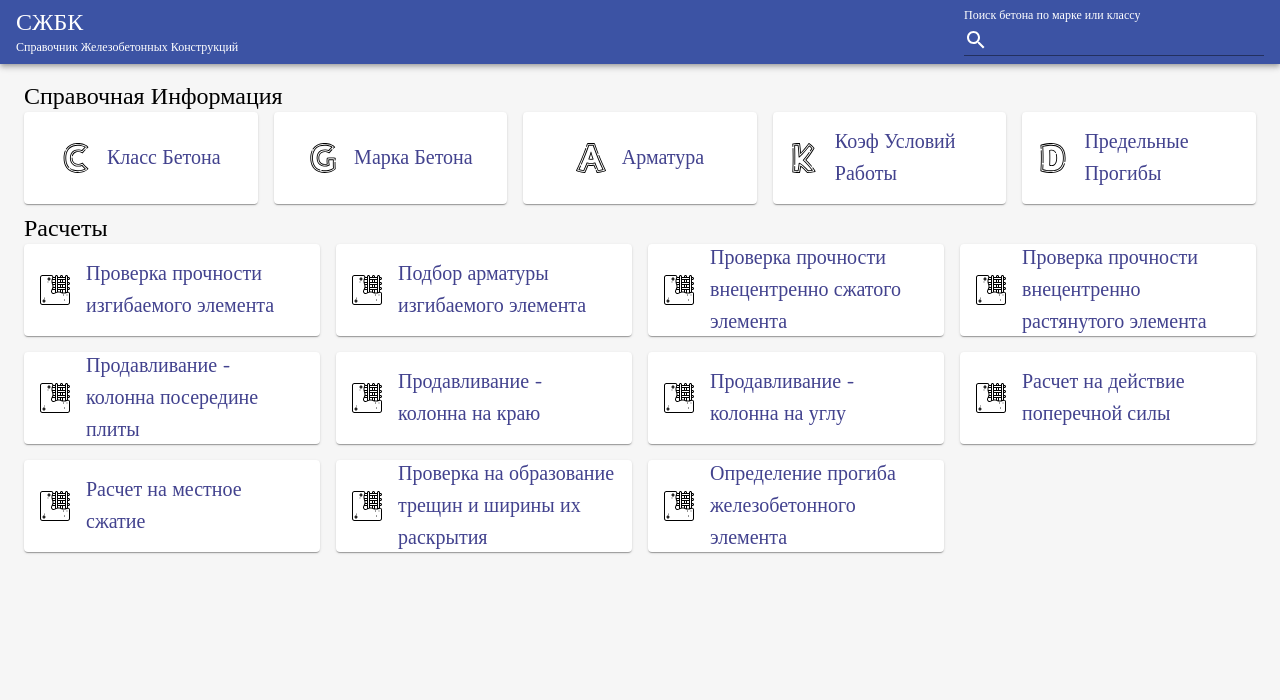
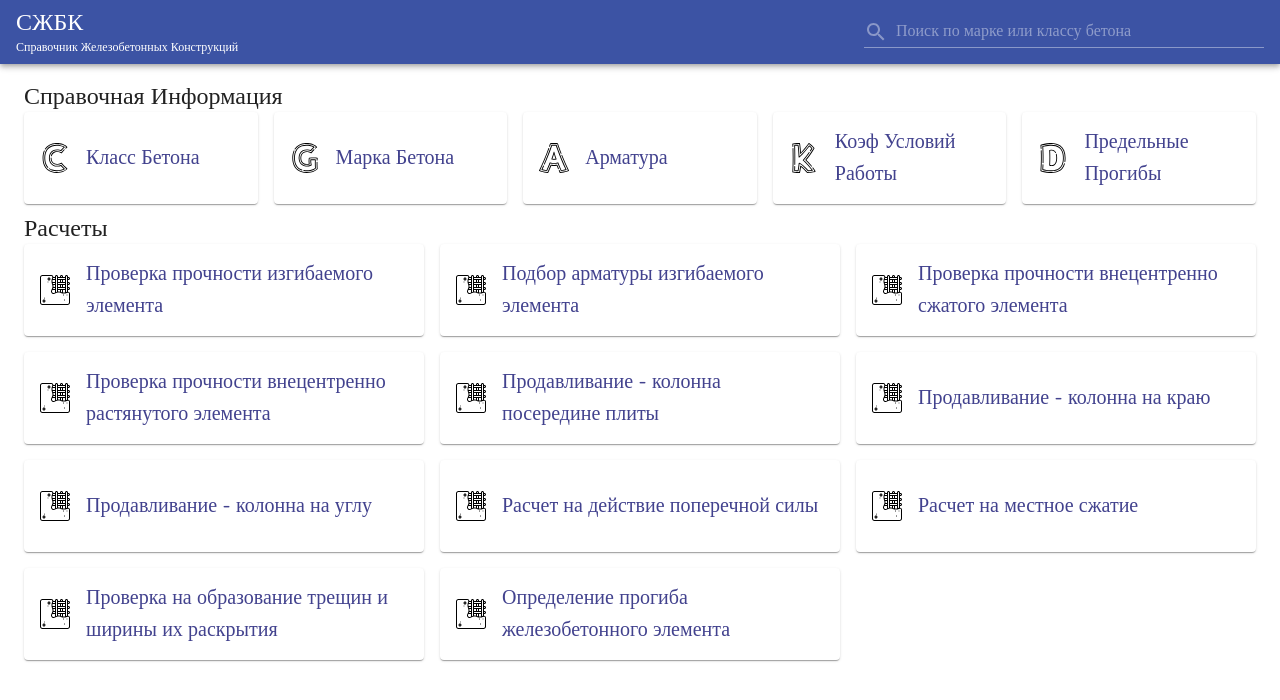
Before and after one commit to aleksandra-tedeeva/concrete-handbook, a React (Create React App) app: page / in a window 1280 px wide. Shown: the top 700 px of the page. Built offline with nearby package versions, Linux system fonts and the light colour scheme.

Commit message:
switched search to autocomplete

```diff
--- a/src/components/AppBar/index.tsx
+++ b/src/components/AppBar/index.tsx
@@ -9,6 +9,7 @@ import { useState } from 'react';
 import { useNavigate } from 'react-router-dom';
 import { Stack } from '@mui/material';
 import Searchbar from '../Search/searchbar';
+import SearchAutocomplete from '../SearchAutocomplete/SearchAutocomplete';
 const AppBar = () => {
   const [anchorElNav, setAnchorElNav] = useState<null | HTMLElement>(null);
   const [value, setValue] = useState('');
@@ -87,7 +88,8 @@ const AppBar = () => {
             padding: '0px 16px'
           }}
         >
-          <Searchbar value={value} setValue={setValue} sx={{ maxWidth: '300px', color: 'white' }} />
+          <SearchAutocomplete />
+          {/* <Searchbar value={value} setValue={setValue} sx={{ maxWidth: '300px', color: 'white' }} /> */}
         </Box>
       </Toolbar>
     </MuiAppBar>
--- a/src/components/CardLink/index.tsx
+++ b/src/components/CardLink/index.tsx
@@ -1,11 +1,11 @@
 import {
   Card,
-  CardContent,
   Stack,
   SvgIconProps,
   Theme,
   Typography,
   styled,
+  useMediaQuery,
   useTheme
 } from '@mui/material';
 import { Link } from 'react-router-dom';
@@ -17,6 +17,7 @@ export interface CardLinkProps {
 }
 
 export default function CardLink({ name, link, Icon }: CardLinkProps) {
+  const isMobile = useMediaQuery((theme: Theme) => theme.breakpoints.down('md'));
   const { palette } = useTheme();
   const iconColor = palette.secondary.main;
 
@@ -41,12 +42,12 @@ export default function CardLink({ name, link, Icon }: CardLinkProps) {
           direction="row"
           spacing={2}
           alignItems="center"
-          justifyContent="center"
+          justifyContent="flex-start"
           textAlign="left"
           sx={(theme) => ({
             textDecoration: 'none',
             color: theme.palette.secondary.main,
-            height: '60px'
+            height: isMobile ? '30px' : '60px'
           })}
         >
           {Icon && (
@@ -58,7 +59,7 @@ export default function CardLink({ name, link, Icon }: CardLinkProps) {
               }}
             />
           )}
-          <Typography variant="h6">{name}</Typography>
+          <Typography variant={isMobile ? 'body1' : 'h6'}>{name}</Typography>
         </Stack>
       </Card>
     </StyledLink>
--- /dev/null
+++ b/src/components/SearchAutocomplete/SearchAutocomplete.tsx
@@ -0,0 +1,58 @@
+import { Autocomplete, InputAdornment, TextField } from '@mui/material';
+import { useAppSelector } from '../../store/hooks';
+import SearchListItem from './SearchListItem';
+import { Search } from '@mui/icons-material';
+
+export default function SearchAutocomplete() {
+  // const { headers: reinforcementHeaders } = useAppSelector((state) => state.reinforcement);
+  const { headers: concreteMarkHeaders } = useAppSelector((state) => state.mark);
+  const { headers: concreteClassHeaders } = useAppSelector((state) => state.class);
+
+  // const rHeaders = reinforcementHeaders.map((header) => ({ label: header, type: 'reinforcement' }));
+  const mHeaders = concreteMarkHeaders.map((header) => ({ label: header, type: 'mark' }));
+  const cHeaders = concreteClassHeaders.map((header) => ({ label: header, type: 'class' }));
+
+  const allHeaders = [...mHeaders, ...cHeaders];
+
+  const handleSelect = (event: any) => {
+    console.log(event.target.value);
+  };
+
+  return (
+    <Autocomplete
+      freeSolo
+      id="combo-box-demo"
+      options={allHeaders}
+      sx={{
+        width: 400,
+        '.MuiAutocomplete-endAdornment': {
+          color: 'white'
+        }
+      }}
+      renderInput={(params) => (
+        <TextField
+          variant="standard"
+          {...params}
+          placeholder="Поиск по марке или классу бетона"
+          InputProps={{
+            ...params.InputProps,
+            sx: {
+              color: 'rgba(255,255,255,1)',
+              ':before': { borderBottomColor: 'rgba(255,255,255,.4)' },
+              ':after': {
+                borderBottomColor: 'white'
+              }
+            },
+            startAdornment: (
+              <InputAdornment position="start" sx={{ color: 'rgba(255,255,255,.4)' }}>
+                <Search />
+              </InputAdornment>
+            )
+          }}
+        />
+      )}
+      renderOption={(props, option) => <SearchListItem props={props} option={option} />}
+      onSelect={handleSelect}
+    />
+  );
+}
--- /dev/null
+++ b/src/components/SearchAutocomplete/SearchListItem.tsx
@@ -0,0 +1,26 @@
+import { ListItemIcon, ListItemText, MenuItem, Typography } from '@mui/material';
+import IconC from '../../icons/icon-c';
+import IconG from '../../icons/icon-g';
+
+export interface SearchListItemProps {
+  props: React.HTMLAttributes<HTMLLIElement>;
+  option: { label: string; type: string };
+}
+
+export default function SearchListItem({ props, option }: SearchListItemProps) {
+  return (
+    <MenuItem>
+      <ListItemIcon>
+        {option.type === 'mark' ? (
+          <IconG sx={{ width: '16px', height: '16px' }} />
+        ) : (
+          <IconC sx={{ width: '16px', height: '16px' }} />
+        )}
+      </ListItemIcon>
+      <ListItemText>{option.label}</ListItemText>
+      <Typography variant="body2" color="text.secondary">
+        {option.type === 'mark' ? 'Марка бетона' : 'Класс бетона'}
+      </Typography>
+    </MenuItem>
+  );
+}
--- a/src/pages/Home/index.tsx
+++ b/src/pages/Home/index.tsx
@@ -1,26 +1,28 @@
-import { Grid, Stack, Typography } from '@mui/material';
+import { Grid, Stack, Theme, Typography, useMediaQuery } from '@mui/material';
 import { calculationMenuItems, menuItems } from '../../constants/menu-items';
 import CardLink from '../../components/CardLink';
 
 const Home = () => {
+  const isMobile = useMediaQuery((theme: Theme) => theme.breakpoints.down('md'));
+
   return (
     <Stack mt={2}>
-      <Typography variant="h5" align="left">
+      <Typography variant={isMobile ? 'h6' : 'h5'} align="left">
         Справочная Информация
       </Typography>
       <Grid container spacing={2} sx={{ flexGrow: 1 }}>
         {menuItems.map((item) => (
-          <Grid item xs key={item.link}>
+          <Grid item xs={isMobile ? 12 : true} key={item.link}>
             <CardLink {...item} />
           </Grid>
         ))}
       </Grid>
-      <Typography variant="h5" align="left" mt={1}>
+      <Typography variant={isMobile ? 'h6' : 'h5'} align="left" mt={1}>
         Расчеты
       </Typography>
       <Grid container spacing={2} sx={{ flexGrow: 1 }}>
         {calculationMenuItems.map((item) => (
-          <Grid item xs={3} key={item.link}>
+          <Grid item xs={isMobile ? 12 : 4} key={item.link}>
             <CardLink {...item} />
           </Grid>
         ))}
--- a/src/router/index.tsx
+++ b/src/router/index.tsx
@@ -19,6 +19,7 @@ import ShearForce from '../pages/Calculations/8_ShearForce';
 import LocalCompression from '../pages/Calculations/9_LocalCompression';
 import CrackingWidth from '../pages/Calculations/10_CrackingWidth';
 import Deflection from '../pages/Calculations/11_Deflection';
+import { CssBaseline } from '@mui/material';
 
 const Router = () => {
   return (
@@ -27,6 +28,7 @@ const Router = () => {
         path="/"
         element={
           <>
+            <CssBaseline />
             <AppBar />
             <Container maxWidth={false}>
               <Outlet />
--- a/src/store/reinforcementSlice.ts
+++ b/src/store/reinforcementSlice.ts
@@ -6,7 +6,8 @@ const data = raw_data as ReinforcementSortament[];
 export const reinforcementSlice = createSlice({
   name: 'reinforcement_sortament',
   initialState: {
-    data
+    data,
+    headers: ['A240', 'A400', 'A500', 'A600', 'A600C', 'B500', 'Bp500']
   },
   reducers: {}
 });
```
